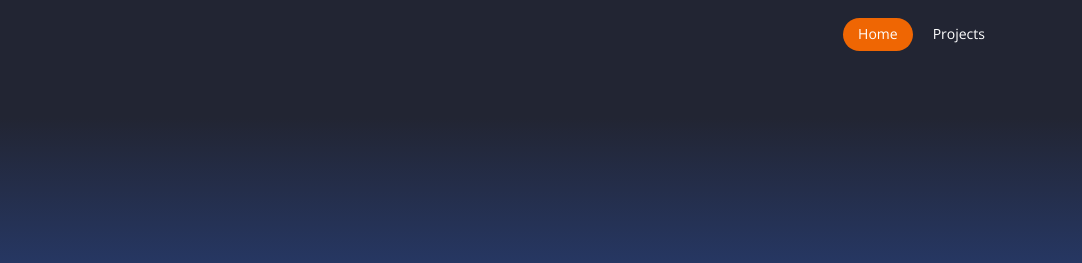
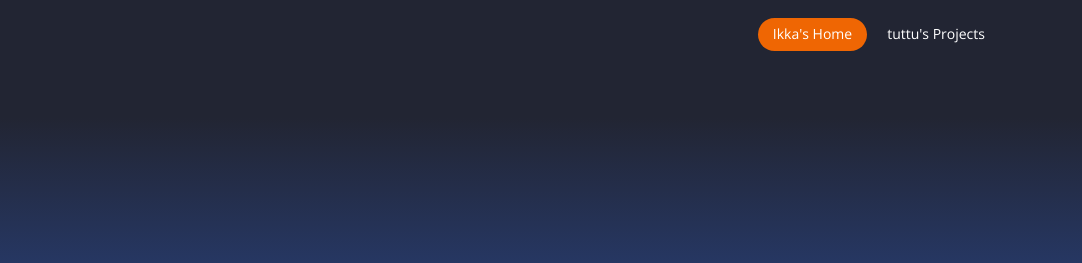
Before and after one commit to AKSHAISURENDRAN/projectsofak, a plain HTML site: page index.html in a window 1280 px wide. Shown: the top 263 px of the page, 198-1280 px from the left. Drawn offline with nearby package versions, Linux system fonts and the light colour scheme.

Commit message:
Change the name of home and project title

```diff
--- a/index.html
+++ b/index.html
@@ -52,8 +52,8 @@
 
       <nav id="navbar" class="navbar">
         <ul>
-          <li><a class="nav-link scrollto active" href="#hero">Home</a></li>
-          <li><a class="nav-link scrollto" href="#services">Projects</a></li>
+          <li><a class="nav-link scrollto active" href="#hero">Ikka's Home</a></li>
+          <li><a class="nav-link scrollto" href="#services">tuttu's Projects</a></li>
         </ul>
         <i class="bi bi-list mobile-nav-toggle"></i>
       </nav><!-- .navbar -->
```
